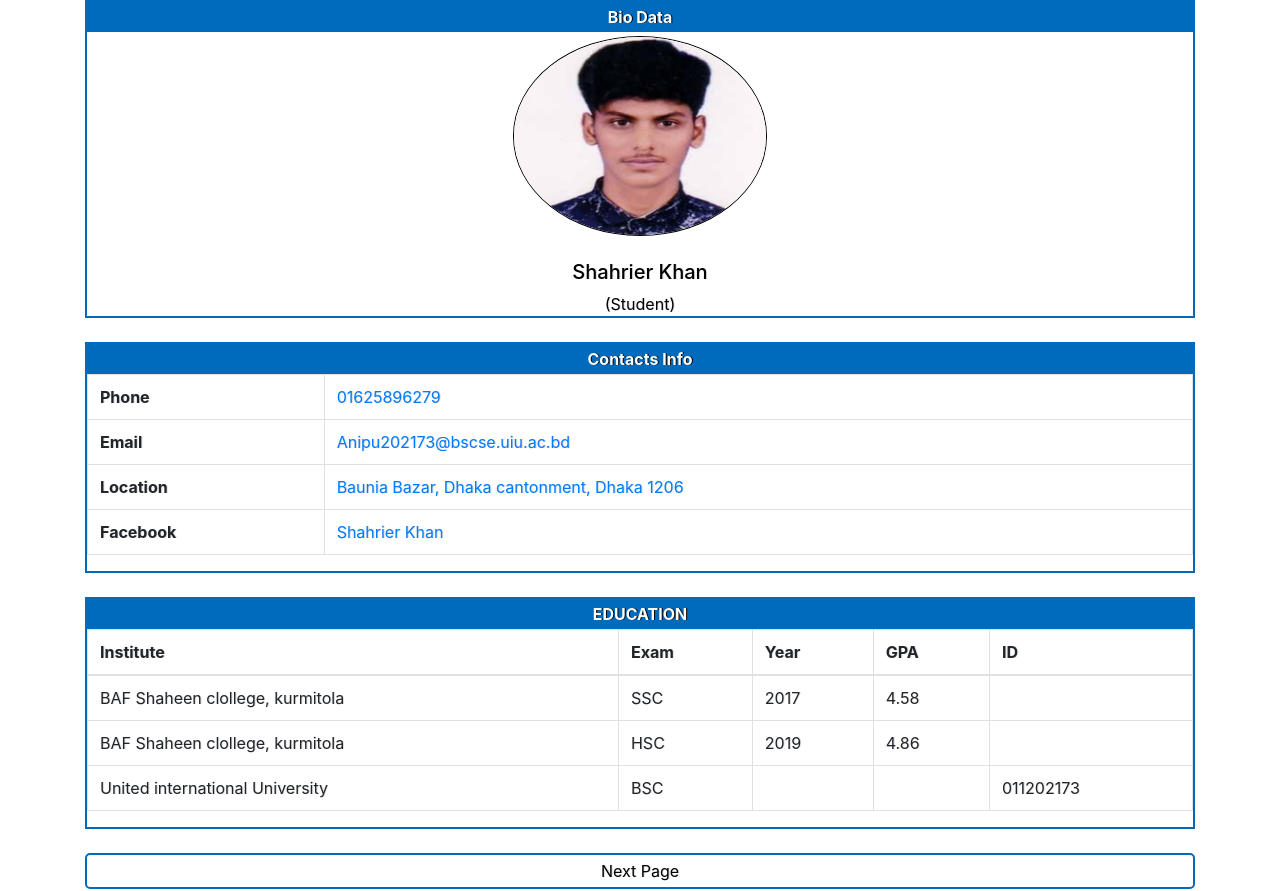
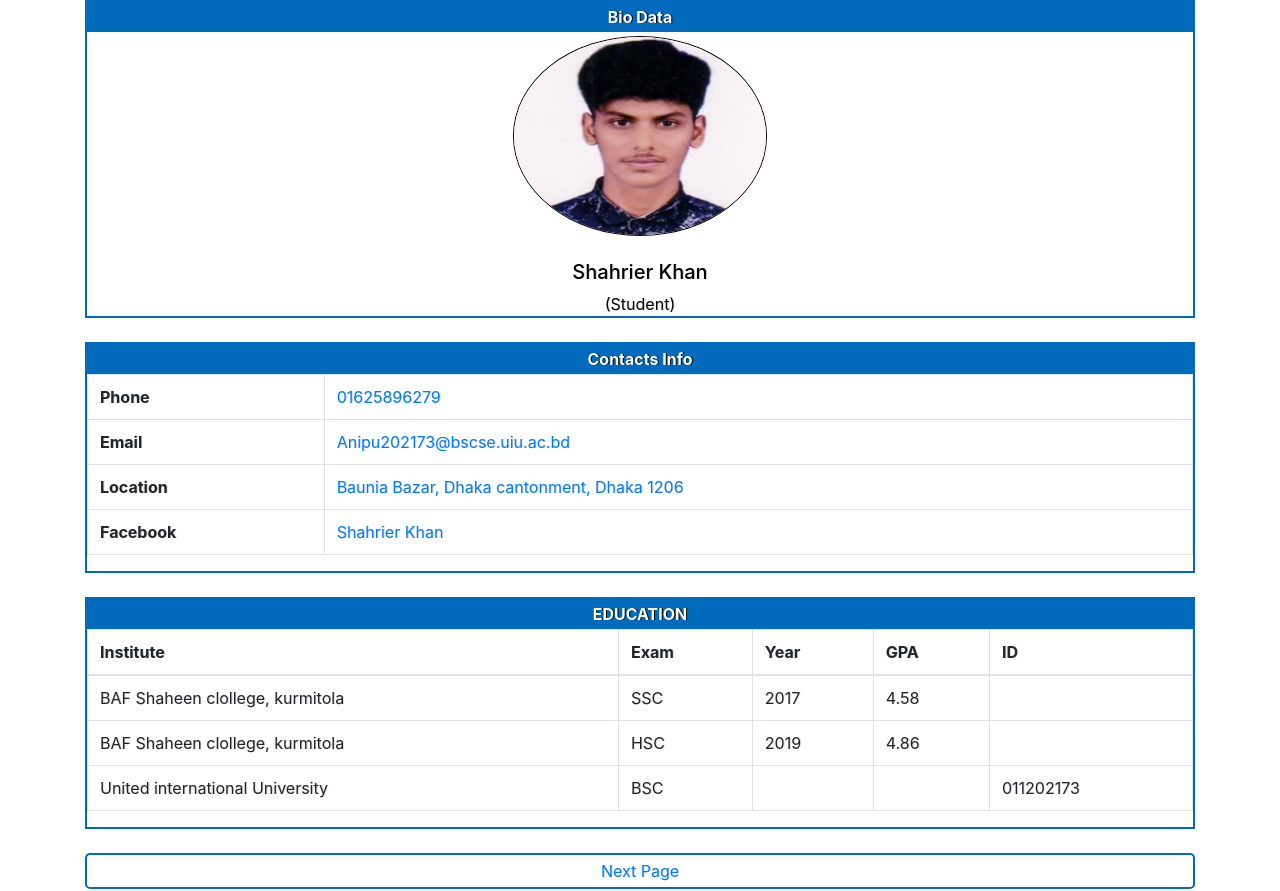
Before and after one commit to Shahrier720/Shahrier720.github.io, a plain HTML site: page index.html in a window 1280 px wide. Drawn offline with nearby package versions, Linux system fonts and the light colour scheme.

Commit message:
Update index.html

```diff
--- a/index.html
+++ b/index.html
@@ -121,7 +121,7 @@
 
 </div>
 <br>
-<div class="main" style="padding:4px;border-radius:5px;text-align:center;margin-bottom:2px;">Next Page</div>
+<div class="main" style="padding:4px;border-radius:5px;text-align:center;margin-bottom:2px;"><a href="about-me.html"> Next Page</a></div>
 
 
 
```
